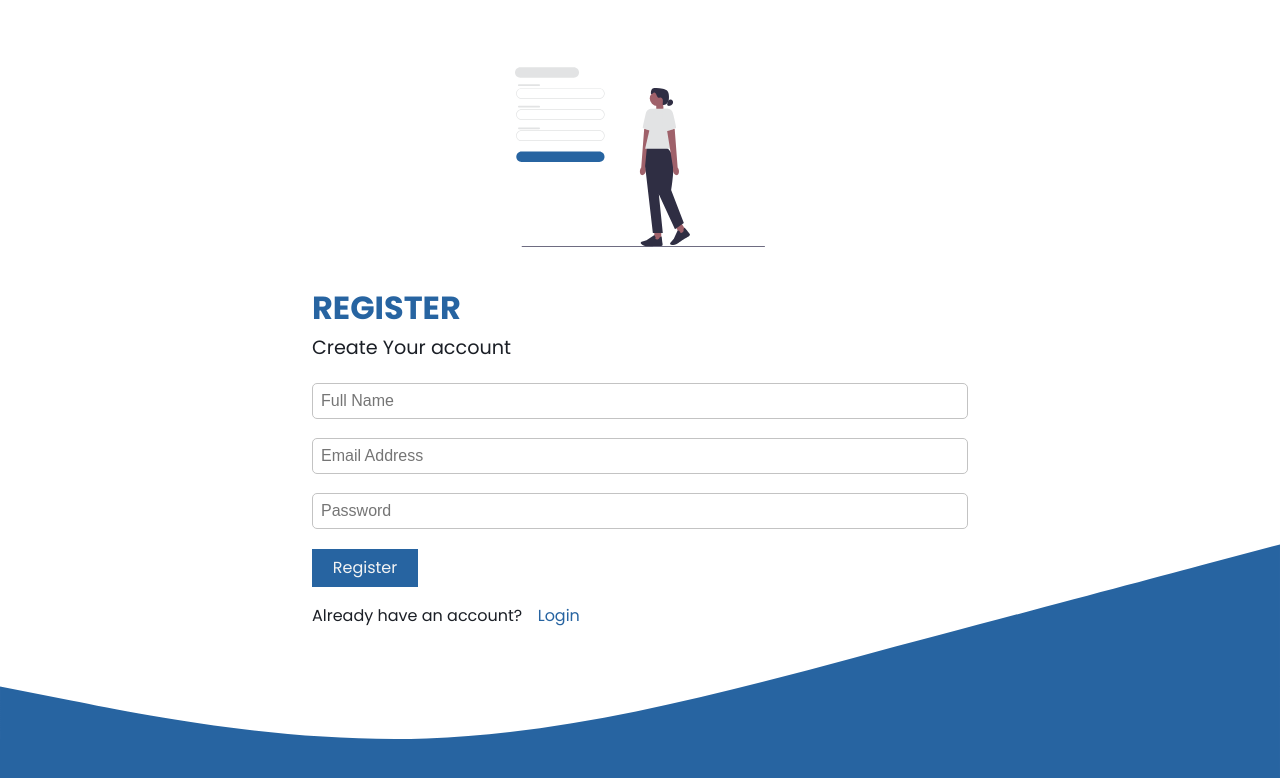
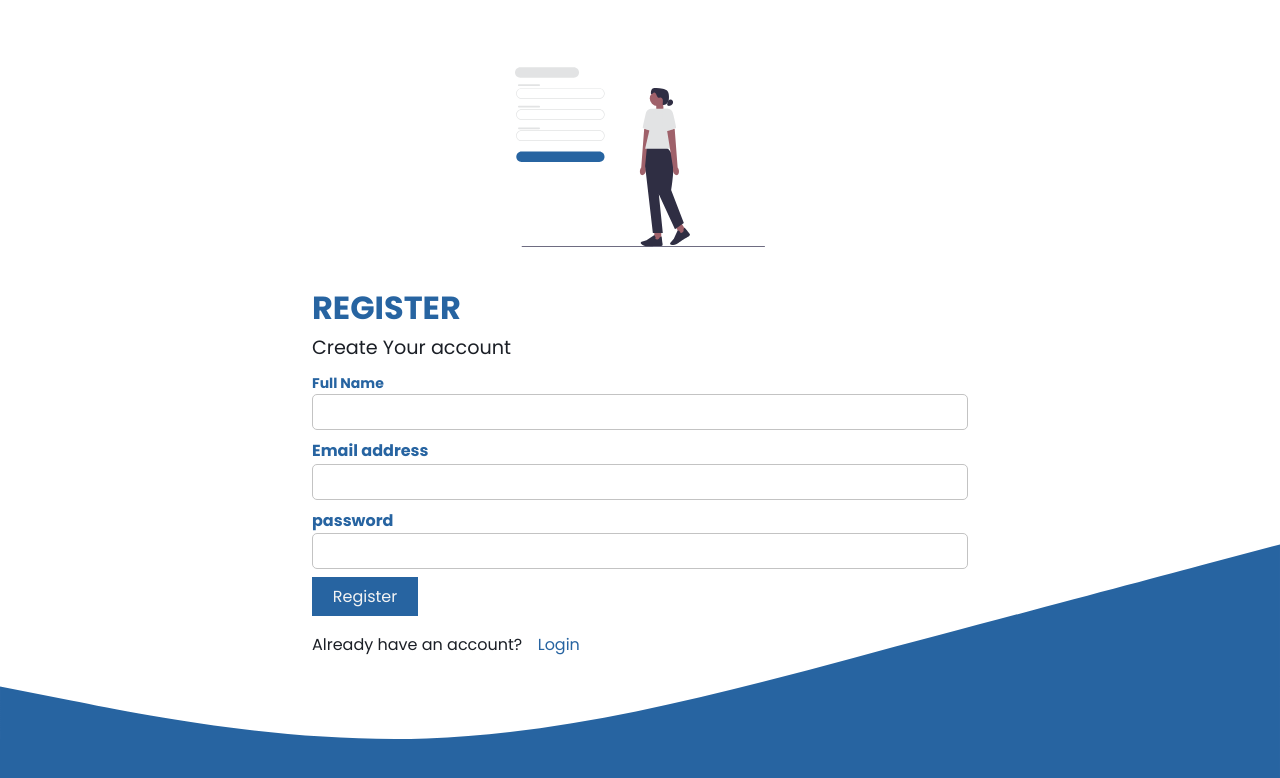
Before and after one commit to geraldDev01/finance-tracker-frontend, a Next.js app: page /register in a window 1280 px wide. Shown: the top 778 px of the page. Built offline with nearby package versions, Linux system fonts and the light colour scheme.

Commit message:
feat: adding form validations

```diff
--- a/package.json
+++ b/package.json
@@ -19,6 +19,7 @@
     "react": "18.2.0",
     "react-dom": "18.2.0",
     "react-redux": "^8.1.2",
+    "react-toastify": "^9.1.3",
     "redux": "^4.2.1",
     "sass": "^1.66.1"
   }
--- a/src/assets/styles/base/common.scss
+++ b/src/assets/styles/base/common.scss
@@ -177,7 +177,11 @@
 
 .form {
   &-group {
-    margin: 1.2rem 0;
+    margin: 0.5rem 0;
+    div{
+      font-size: 14px;
+      display: block ;
+    }
   }
   label {
     color: $primary-color;
--- /dev/null
+++ b/src/components/Input.js
@@ -0,0 +1,34 @@
+import PropTypes from "prop-types";
+
+export const Input = ({ type, label, name, onChange, value }) => {
+  const renderControl = () => {
+    if (type === "password") {
+      return (
+        <input type={type} name={name} value={value} onChange={onChange} />
+      );
+    }
+    if (type === "textarea") {
+      return <textarea name={name} onChange={onChange} />;
+    }
+    return <input name={name} type="text" value={value} onChange={onChange} />;
+  };
+
+  return (
+    <span>
+      <label className="font-lead">{label}</label>
+      {renderControl()}
+    </span>
+  );
+};
+
+Input.defaultProps = {
+  onChange: () => {},
+};
+
+Input.propTypes = {
+  name: PropTypes.string.isRequired,
+  label: PropTypes.string.isRequired,
+  type: PropTypes.oneOf(["text", "textarea", "password"]).isRequired,
+  onChange: PropTypes.func,
+  value: PropTypes.string,
+};
--- a/src/pages/_app.js
+++ b/src/pages/_app.js
@@ -1,10 +1,13 @@
 import "@/assets/styles/styles.scss";
 import store from "../redux/store";
 import { Provider } from "react-redux";
+import { ToastContainer } from "react-toastify";
+import "react-toastify/dist/ReactToastify.css";
 
 export default function App({ Component, pageProps }) {
   return (
     <Provider store={store}>
+      <ToastContainer />
       <Component {...pageProps} />
     </Provider>
   );
--- a/src/pages/register.js
+++ b/src/pages/register.js
@@ -4,19 +4,37 @@ import Image from "next/image";
 import { register } from "../services/auth";
 import registerImage from "../assets/images/register.svg";
 import { useRouter } from "next/router";
-
+import { Input } from "@/components/Input";
+import { validateForm, RegisterValidationRules, showToast } from "../utils";
 
 export default function Login() {
-  const [data, setData] = useState({});
-  const [error, setError] = useState(null);
+  const initialState = {
+    fullName: "",
+    email: "",
+    password: "",
+  };
+  const [data, setData] = useState(initialState);
+  const [errors, setErrors] = useState({});
+
   const router = useRouter();
 
   const handleSubmit = async (event) => {
     event.preventDefault();
+    const formErrors = validateForm(data, RegisterValidationRules);
+
+    if (Object.keys(formErrors).length > 0) {
+      setErrors(formErrors);
+      return;
+    }
+
     const response = await register(data);
 
     if (!response.token) {
-      return setError(response.error.response.data.message);
+      setErrors({ server: response.error.response.data.message });
+      setData(() => {
+        return initialState;
+      });
+      showToast("Login failed. Please check your credentials", "error");
     }
     router.push("/profile");
   };
@@ -44,28 +62,41 @@ export default function Login() {
         </p>
         <form onSubmit={handleSubmit} className="form">
           <div className="form-group">
-            <input
-              name="fullName"
-              type="text"
-              placeholder="Full Name"
-              onChange={handleChange}
-            />
+            <div className="form-group">
+              <Input
+                name="fullName"
+                type="text"
+                onChange={handleChange}
+                label="Full Name"
+                value={data.fullName}
+              />
+              {errors.fullName && (
+                <div className="danger-color">{errors.fullName}</div>
+              )}
+            </div>
           </div>
           <div className="form-group">
-            <input
+            <Input
               name="email"
-              type="email"
-              placeholder="Email Address"
               onChange={handleChange}
+              type="text"
+              label="Email address"
+              value={data.email}
             />
+            {errors.email && <div className="danger-color">{errors.email}</div>}
           </div>
+
           <div className="form-group">
-            <input
+            <Input
               type="password"
               name="password"
-              placeholder="Password"
               onChange={handleChange}
+              label="password"
+              value={data.password}
             />
+            {errors.password && (
+              <div className="danger-color">{errors.password}</div>
+            )}
           </div>
           <input type="submit" value="Register" className="btn btn-primary" />
         </form>
--- a/src/services/auth/index.js
+++ b/src/services/auth/index.js
@@ -1,5 +1,5 @@
 import { requestData } from "../axios/requestData";
-import setAuthorizationToken from "../../utils/setAuthorizationToken";
+import setAuthorizationToken from "@/utils/setAuthorizationToken";
 
 export const login = async (params = {}) => {
   const { email, password } = params;
@@ -23,6 +23,7 @@ export const login = async (params = {}) => {
     localStorage.setItem("jwtToken", token);
     setAuthorizationToken(token);
 
+    console.log("fetched.data",fetched.data)
     return fetched.data;
   } catch (error) {
     return { error };
--- a/src/services/transactions/index.js
+++ b/src/services/transaction/index.js
@@ -1,5 +1,5 @@
 import { requestData } from "../axios/requestData";
-import setAuthorizationToken from "../../utils/setAuthorizationToken";
+import setAuthorizationToken from "@/utils/setAuthorizationToken";
 
 export const createTransaction = async (params = {}) => {
   const {  } = params;
--- /dev/null
+++ b/src/utils/index.js
@@ -0,0 +1,68 @@
+import { toast } from "react-toastify";
+
+export const loginValidationRules = {
+  email: [
+    { required: true },
+    { pattern: /\S+@\S+\.\S+/, message: "Invalid email format" },
+  ],
+  password: [{ required: true }],
+};
+
+export const RegisterValidationRules = {
+  fullName: [{ required: true }],
+  email: [
+    { required: true },
+    { pattern: /\S+@\S+\.\S+/, message: "Invalid email format" },
+  ],
+  password: [{ required: true }],
+};
+
+export const validateForm = (formData, validationRules) => {
+  const errors = {};
+
+  for (const field in validationRules) {
+    const rules = validationRules[field];
+
+    for (const rule of rules) {
+      if (rule.required && !formData[field]) {
+        errors[field] = `${
+          field.charAt(0).toUpperCase() + field.slice(1)
+        } is required`;
+        break;
+      }
+
+      if (rule.pattern && !rule.pattern.test(formData[field])) {
+        errors[field] = rule.message || `Invalid ${field}`;
+        break;
+      }
+    }
+  }
+
+  return errors;
+};
+
+export const showToast = (message, type = "info", options = {}) => {
+  const defaultOptions = {
+    position: "top-right",
+    autoClose: 5000,
+    hideProgressBar: false,
+    closeOnClick: true,
+    pauseOnHover: true,
+  };
+
+  const toastType = {
+    info: toast.info,
+    success: toast.success,
+    warning: toast.warning,
+    error: toast.error,
+  }[type];
+
+  if (!toastType) {
+    console.error("Invalid toast type.");
+    return;
+  }
+
+  const toastOptions = { ...defaultOptions, ...options };
+
+  toastType(message, toastOptions);
+};
```
Also changed, not shown: src/pages/login.js (+38 -16 lines), src/pages/profile.js (+20 -9 lines), src/services/category/index.js (added, +16 -0 lines), 1 other file (tests, documents, lock files or other folders).
